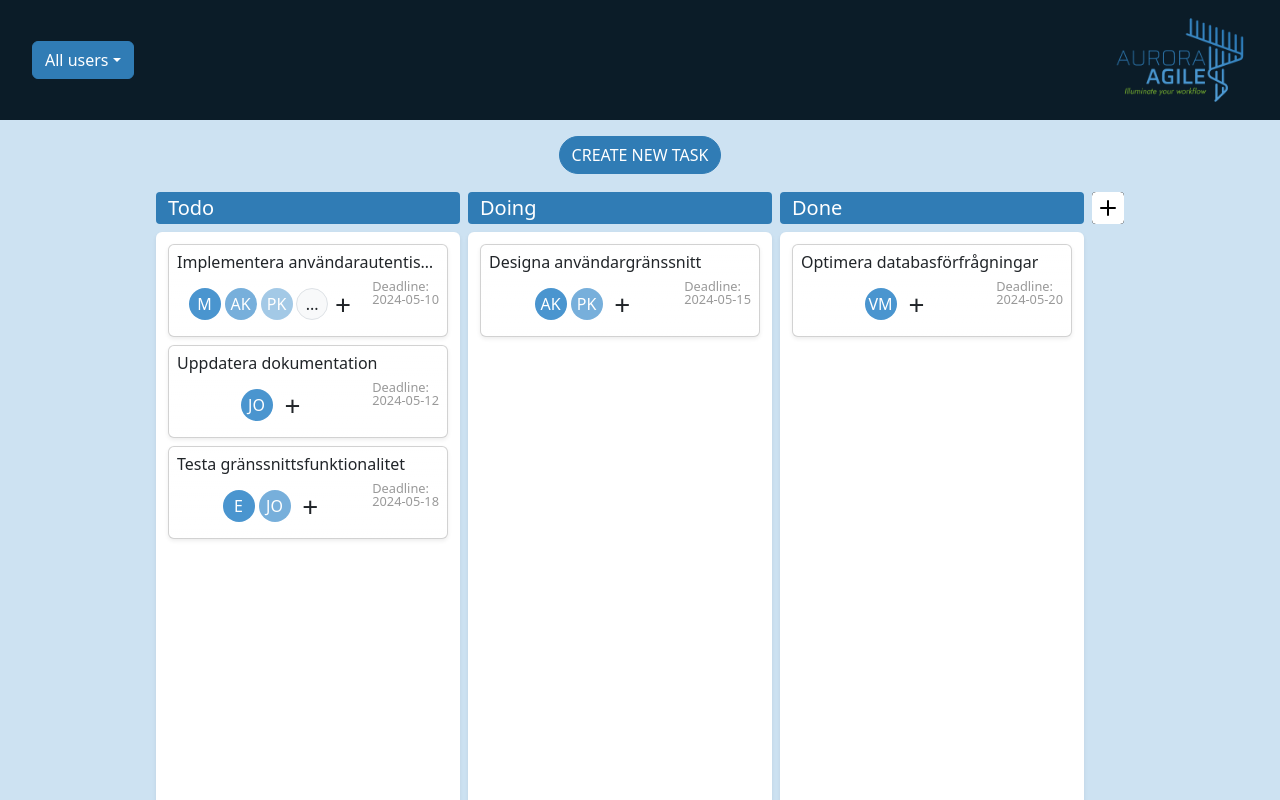
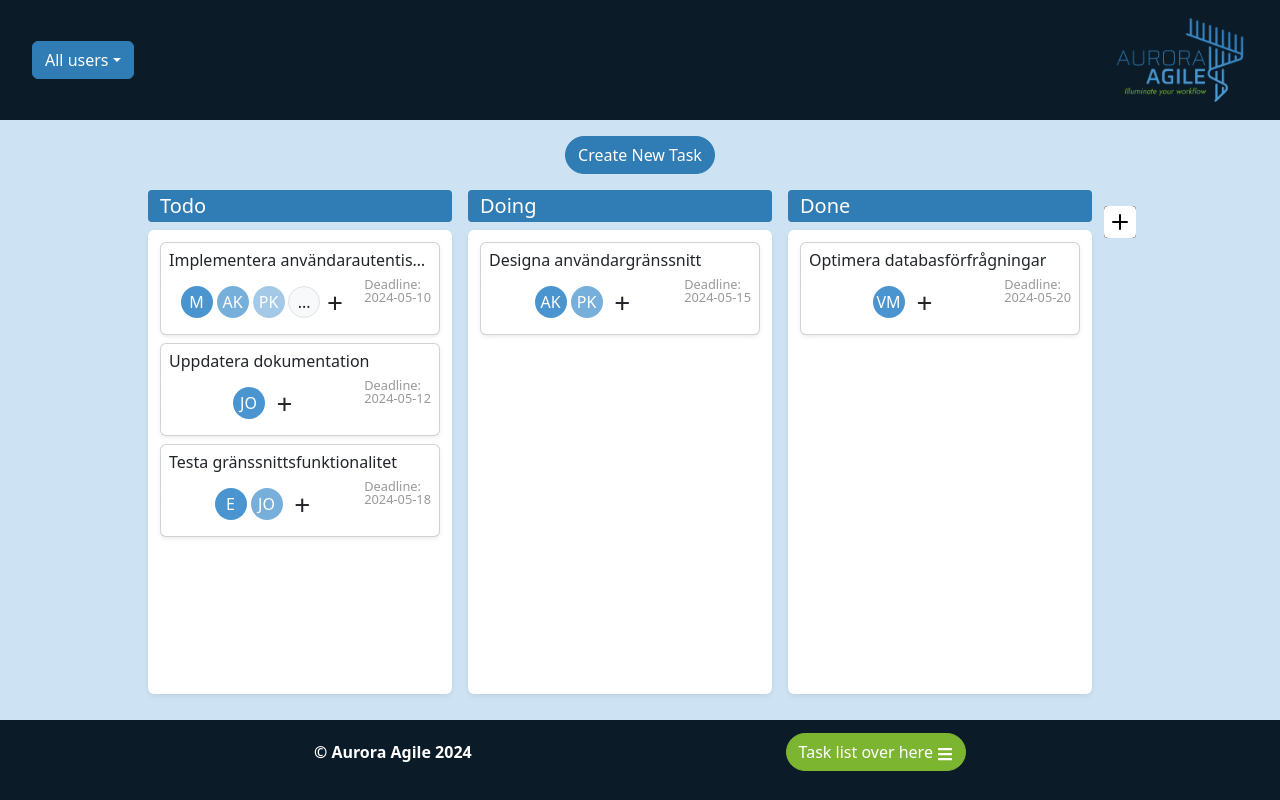
Before and after one commit to Kiwiih/Aurora-Agile, a React (Vite) app: page / in a window 1280 px wide. Shown: the top 800 px of the page. Built offline with nearby package versions, Linux system fonts and the light colour scheme.

Commit message:
styled a lot

```diff
--- a/src/App.jsx
+++ b/src/App.jsx
@@ -24,9 +24,13 @@ function App() {
     };
 
   return (
-    <>
+    <div
+      id='appContainer'
+    >
       <Router>
-        <DndProvider backend={HTML5Backend}>
+        <DndProvider
+          backend={HTML5Backend}
+        >
             <Header
               user={user}
               setUser={setUser}
@@ -63,7 +67,7 @@ function App() {
             <Footer />
         </DndProvider>
       </Router>
-    </>
+    </div>
   );
 }
 
--- a/src/assets/index.css
+++ b/src/assets/index.css
@@ -4,13 +4,6 @@
   box-sizing: border-box;
   margin: 0;
   padding: 0;
-}
-
-.bodyContainer {
-  height: 100vh;
-  background-color: rgb(30, 112, 23);
-  display: flex;
-  flex-direction: column;
 }
 
 .circle {
@@ -41,16 +34,14 @@ main {
   background-color: #cde2f2;
   display: flex;
   flex-direction: column;
-  /* height: auto; */
+  height: 50%;
   flex-grow: 1;
+  overflow: auto;
 }
 
 .createNewTask_section {
   padding: 1em;
-  height: 5vh;
-  justify-content: center;
   margin: auto;
-  margin-bottom: 1em;
 }
 
 .input-reset {
@@ -67,8 +58,6 @@ main {
   border-radius: 4px;
 }
 
-
-
 .plus-icon {
   color: white;
   background-color: black;
@@ -84,9 +73,9 @@ main {
 .column_section {
   display: flex;
   flex-direction: row;
-  flex-grow: 1;
-  justify-content: center;
-  overflow: scroll;
+  margin: auto;
+  overflow-y: auto;
+  height: 100%;
 }
 
 .columnHeader {
@@ -175,3 +164,35 @@ footer {
 .listContainer {
   min-height: 75vh;
 }
+
+#appContainer{
+  display: flex;
+  flex-flow: column nowrap;
+  height: 100vh;
+}
+
+#column{
+  overflow: auto;
+}
+
+#columnHolder{
+  height: 95%;
+  display: flex;
+  flex-flow: column nowrap;
+}
+
+.taskCard:hover {
+  cursor: move;
+  cursor: grab;
+  cursor: -moz-grab;
+  cursor: -webkit-grab;
+}
+.taskCard:active {
+  cursor: grabbing;
+  cursor: -moz-grabbing;
+  cursor: -webkit-grabbing;
+}
+
+.dragging {
+  cursor: grabbing
+}
--- a/src/components/Board.jsx
+++ b/src/components/Board.jsx
@@ -13,7 +13,6 @@ const Board = ({modalShow, setModalShow, selectedTask, handleTaskClick, user}) =
   // console.log(columns);
   return (
     <>
-      <div className='bodyContainer'>
         <main>
           <div className='createNewTask_section'>
             <CreateNewTask />
@@ -40,7 +39,6 @@ const Board = ({modalShow, setModalShow, selectedTask, handleTaskClick, user}) =
             task={selectedTask}
           />
         )}
-      </div>
     </>
   );
 };
--- a/src/components/Column.jsx
+++ b/src/components/Column.jsx
@@ -51,7 +51,8 @@ const column = ({ currentColumn, columnId, user, handleTaskClick }) => {
     <>
       {/* CONTAINER */}
       <div
-        className='d-flex flex-column my-3 mx-1'
+        id='columnHolder'
+        className='mx-2'
         style={{
           width: '19rem',
         }}
@@ -78,6 +79,7 @@ const column = ({ currentColumn, columnId, user, handleTaskClick }) => {
 
         {/* TASKS HOLDER */}
         <div
+          id='column'
           className={
             'card border-0 container py-2 flex-grow-1 ' +
             (isOver ? 'shadow-lg' : 'shadow-sm')
--- a/src/components/CreateNewTask.jsx
+++ b/src/components/CreateNewTask.jsx
@@ -57,7 +57,7 @@ const CreateNewTask = () => {
         onClick={handleClick}
         className='btn btn-aurora-primary rounded-pill'
       >
-        CREATE NEW TASK
+        Create New Task
       </Button>
 
       <Overlay
--- a/src/components/Task.jsx
+++ b/src/components/Task.jsx
@@ -9,17 +9,17 @@ const Task = ({ task, onTaskClick }) => {
   const [{ isDragging }, drag] = useDrag(() => ({
     type: 'task',
     item: { id: task.id },
-    collect: (monitor) => ({
+    collect: (monitor, event) => ({
       isDragging: monitor.isDragging(),
     }),
   }));
 
   return (
     <div
-      className='card p-2  bg-gradient  shadow-sm  my-1'
+      className='card p-2  bg-gradient  shadow-sm  my-1 taskCard'
       onClick={() => onTaskClick(task)}
       ref={drag}
-      style={{ visibility: isDragging && 'hidden' }}
+      style={{ visibility: isDragging && 'hidden'}}
     >
       <div className='d-flex justify-content-between'>
         <h3 className='h6 text-truncate'>{task.title}</h3>
```
Lines whose indentation alone changed are shown as unchanged.
